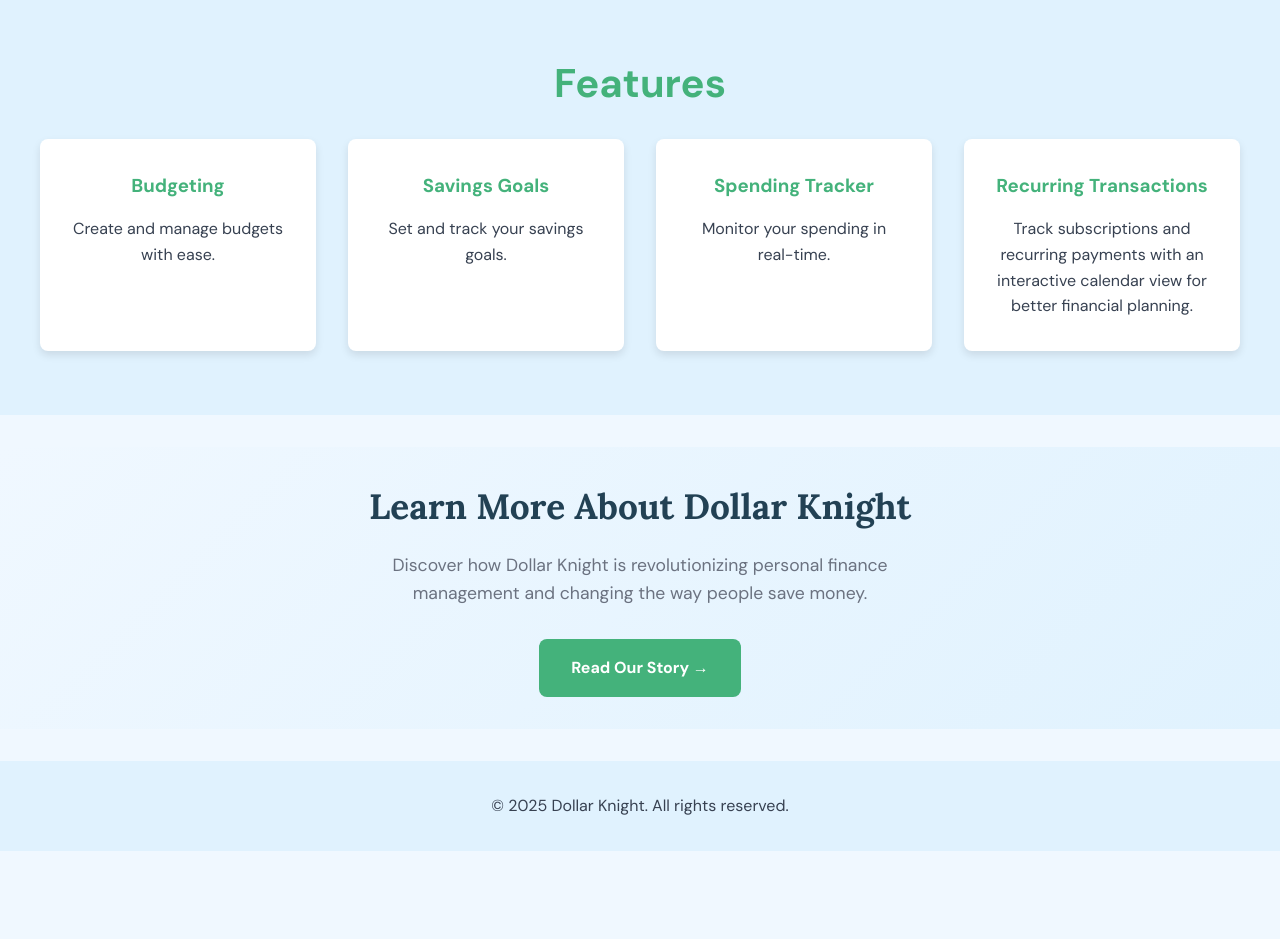
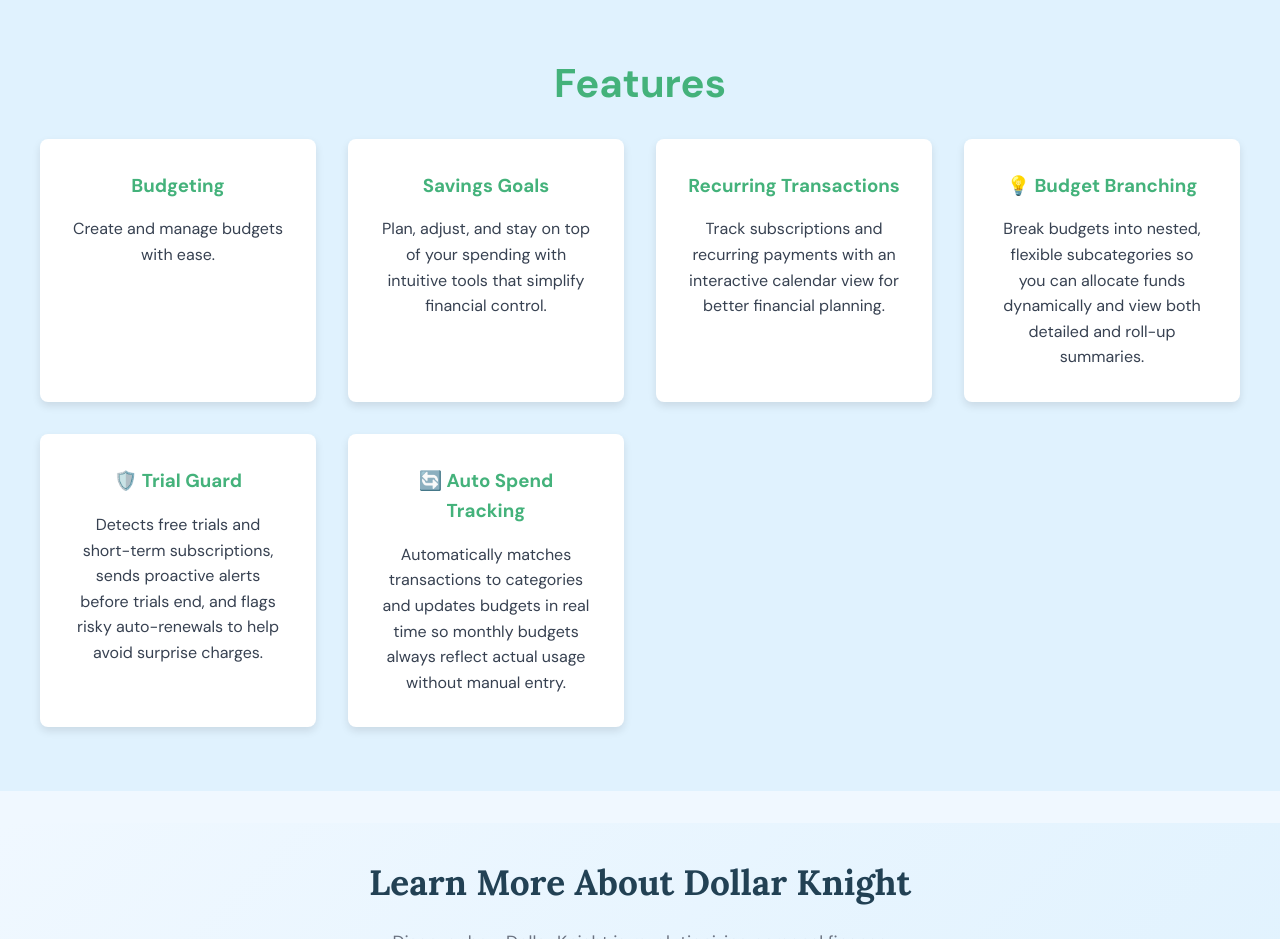
Before and after one commit to Dollarknight/DK_Website, a plain HTML site: page index.html in a window 1280 px wide. Shown: the part 880-1819 px from the top of the page. Before the commit the page ends 1731 px from the top, so only its background shows below. Drawn offline with Linux system fonts and the light colour scheme.

Commit message:
Update to featueres

```diff
--- a/index.html
+++ b/index.html
@@ -112,15 +112,24 @@
                 </div>
                 <div class="card">
                     <h3>Savings Goals</h3>
-                    <p>Set and track your savings goals.</p>
-                </div>
-                <div class="card">
-                    <h3>Spending Tracker</h3>
-                    <p>Monitor your spending in real-time.</p>
+                    <p>Plan, adjust, and stay on top of your spending with intuitive tools that simplify financial control.</p>
                 </div>
                 <div class="card">
                     <h3>Recurring Transactions</h3>
                     <p>Track subscriptions and recurring payments with an interactive calendar view for better financial planning.</p>
+                </div>
+                <!-- New Feature Cards -->
+                <div class="card">
+                    <h3>💡 Budget Branching</h3>
+                    <p>Break budgets into nested, flexible subcategories so you can allocate funds dynamically and view both detailed and roll-up summaries.</p>
+                </div>
+                <div class="card">
+                    <h3>🛡️ Trial Guard</h3>
+                    <p>Detects free trials and short-term subscriptions, sends proactive alerts before trials end, and flags risky auto-renewals to help avoid surprise charges.</p>
+                </div>
+                <div class="card">
+                    <h3>🔄 Auto Spend Tracking</h3>
+                    <p>Automatically matches transactions to categories and updates budgets in real time so monthly budgets always reflect actual usage without manual entry.</p>
                 </div>
             </div>
         </section>
```
